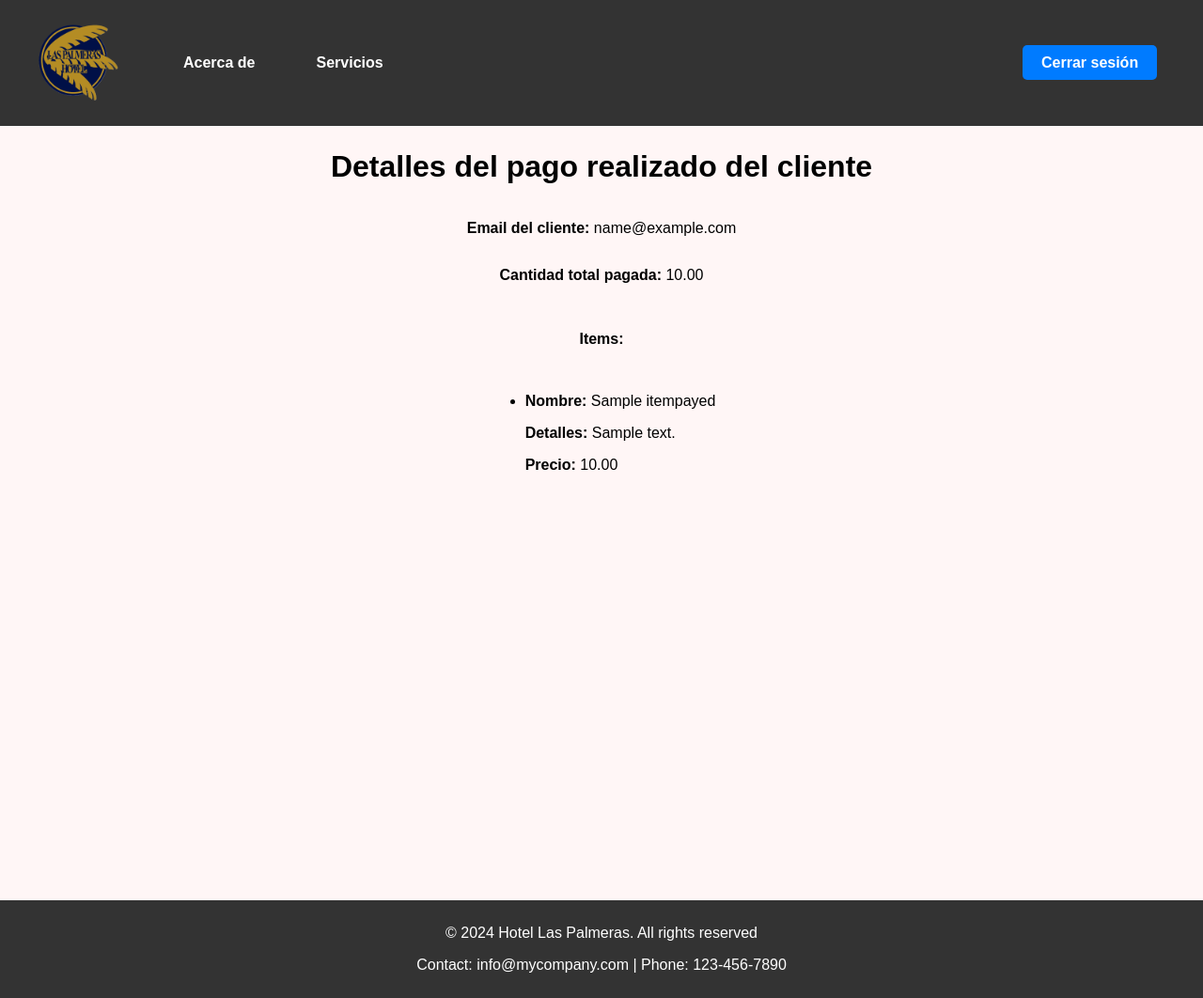
After one commit to arnaums02/Joint-Project---Grup-B, a Django app: page /getCustomersCompletedPaymentsDetails/00000000-0000-0000-0000-000000000001 in a window 1280 px wide. The commit adds this page. Shown: the whole page at 94% size. Run offline with Django 5.2, Linux system fonts and the light colour scheme; a user stored in the database is signed in; tables that the repository leaves empty hold one stand-in row (values such as "Sample post").

Commit message:
completedPaymentsDetails view + template

```diff
--- /dev/null
+++ b/JointProject/templates/completedPaymentsDetails.html
@@ -0,0 +1,37 @@
+{% extends 'base.html' %}
+{% load static %}
+
+{% block content %}
+    <title>Detalles del pago realizado del cliente</title>
+    <link rel="stylesheet" type="text/css" href="{% static 'css/show_tables.css' %}">
+    <style>
+        .container {
+            display: flex;
+            flex-direction: column;
+            justify-content: flex-start;
+            align-items: center;
+            height: 100vh;
+            margin-top: 250px;
+            margin-bottom: 20px;
+        }
+    </style>
+
+<body>
+    <div class="container">
+        <h1>Detalles del pago realizado del cliente</h1>
+        <p><strong>Email del cliente:</strong> {{ completedPayment.customer.email }}</p>
+        <p><strong>Cantidad total pagada:</strong> {{ totalPayed }}</p>
+        <br>
+        <p><strong>Items:</strong></p>
+        <ul>
+            {% for item in completedPayment.items.all %}
+                <li>
+                    <p><strong>Nombre:</strong> {{ item.name }}</p>
+                    <p><strong>Detalles:</strong> {{ item.details }}</p>
+                    <p><strong>Precio:</strong> {{ item.price }}</p>
+                </li>
+            {% endfor %}
+        </ul>
+    </div>
+</body>
+{% endblock %}
--- a/JointProject/templates/getCustomersCompletedPayments.html
+++ b/JointProject/templates/getCustomersCompletedPayments.html
@@ -9,9 +9,7 @@
         <h1>Pagos realizados de los clientes</h1>
         {% for completedPayment in completedPayments %}
             <ul>
-                <li>Email del cliente: {{ completedPayment.customer.email }}
-                <!--    <<a href="{% url 'billDetails' completedPayment.id %}" class="button-66" role="button">Ver pagos completados</a>
-                --></li>
+                <li>Email del cliente: {{ completedPayment.customer.email }} <a href="{% url 'completedPaymentsDetails' completedPayment.id %}" class="button-66" role="button"> Ver pagos completados</a></li>
             </ul>
         {% endfor %}
     </div>
--- a/JointProject/views.py
+++ b/JointProject/views.py
@@ -363,3 +363,14 @@ def getCustomersCompletedPayments(request):
         'completedPayments': completedPayments
     }
     return render(request, 'getCustomersCompletedPayments.html', context)
+
+
+@login_required(login_url='')
+def completedPaymentsDetails(request, completedPaymentsId):
+    completedPayment = get_object_or_404(CompletedPayment, id=completedPaymentsId)
+    totalPayed = completedPayment.calculateTotalPayed()
+    context = {
+        'completedPayment': completedPayment,
+        'totalPayed': totalPayed
+    }
+    return render(request, 'completedPaymentsDetails.html', context)
--- a/djangoProject/urls.py
+++ b/djangoProject/urls.py
@@ -16,7 +16,7 @@ Including another URLconf
 """
 from django.contrib import admin
 from django.urls import path
-from JointProject.views import roomStaffHomePage, obtainRoomBookings, createRoomBookings, deleteRoomBookings, roomBookingDetails, checkIn, checkOut, show_tables, reserve_table, consultar_reserva, getAvailableRooms, getTablesReservationHistory, logOut, addItemToBill, getCustomersBills, billsDetails, payBills, getCustomersCompletedPayments
+from JointProject.views import roomStaffHomePage, obtainRoomBookings, createRoomBookings, deleteRoomBookings, roomBookingDetails, checkIn, checkOut, show_tables, reserve_table, consultar_reserva, getAvailableRooms, getTablesReservationHistory, logOut, addItemToBill, getCustomersBills, billsDetails, payBills, getCustomersCompletedPayments, completedPaymentsDetails
 from accounts.views import signIn
 
 urlpatterns = [
@@ -47,5 +47,6 @@ urlpatterns = [
     path('payBills/<uuid:billId>', payBills, name='payBills'),
 
     path('getCustomersCompletedPayments/', getCustomersCompletedPayments, name='getCustomersCompletedPayments'),
+    path('getCustomersCompletedPaymentsDetails/<uuid:completedPaymentsId>', completedPaymentsDetails, name='completedPaymentsDetails'),
 
 ]
```
